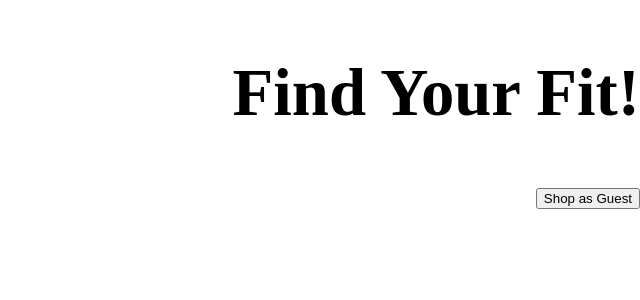
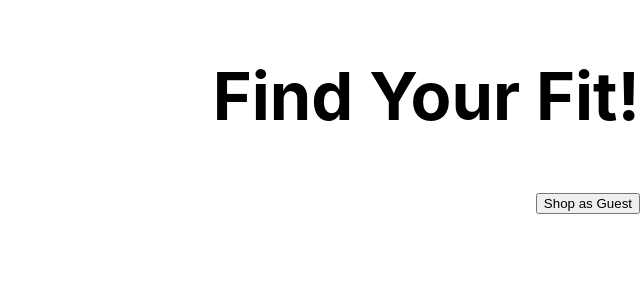
Before and after one commit to nayaiburgess/FindYourFit, a React (Create React App) app in the folder client/: page / in a window 1280 px wide. Shown: the top 300 px of the page, without its empty margins (640-1280 px from the left). Built offline with nearby package versions, Linux system fonts and the light colour scheme.

Commit message:
made a user component, edited app.js and app.css

```diff
--- a/client/src/App.css
+++ b/client/src/App.css
@@ -20,3 +20,7 @@
   color: rgb(252, 0, 168);
 
 }
+
+h1 {
+  font-family: BlinkMacSystemFont, -apple-system, "Segoe UI", "Roboto", "Oxygen", "Ubuntu", "Cantarell", "Fira Sans", "Droid Sans", "Helvetica Neue", "Helvetica", "Arial", sans-serif !important;
+}
--- a/client/src/App.js
+++ b/client/src/App.js
@@ -4,6 +4,7 @@ import Homepage from './Components/Homepage';
 import TrendyLook from './Components/TrendyLook';
 import { BrowserRouter as Router, Switch, Route } from 'react-router-dom';
 import './App.css';
+import User from './Components/User';
 
 
 class App extends Component {
@@ -15,6 +16,7 @@ class App extends Component {
             <Route exact path="/" component={Homepage} />
             <Route exact path="/shoptrendylooks" component={Shop} />
             <Route exact path="/viewtrendylook" component={TrendyLook}/>
+            <Route exact path="/users" component={User}/>
           </Switch>
         </Router>
       </div>
--- /dev/null
+++ b/client/src/Components/User.js
@@ -0,0 +1,13 @@
+import React, { Component } from 'react';
+
+class User extends Component {
+    render() {
+        return (
+            <div>
+
+            </div>
+        );
+    }
+}
+
+export default User;
```
